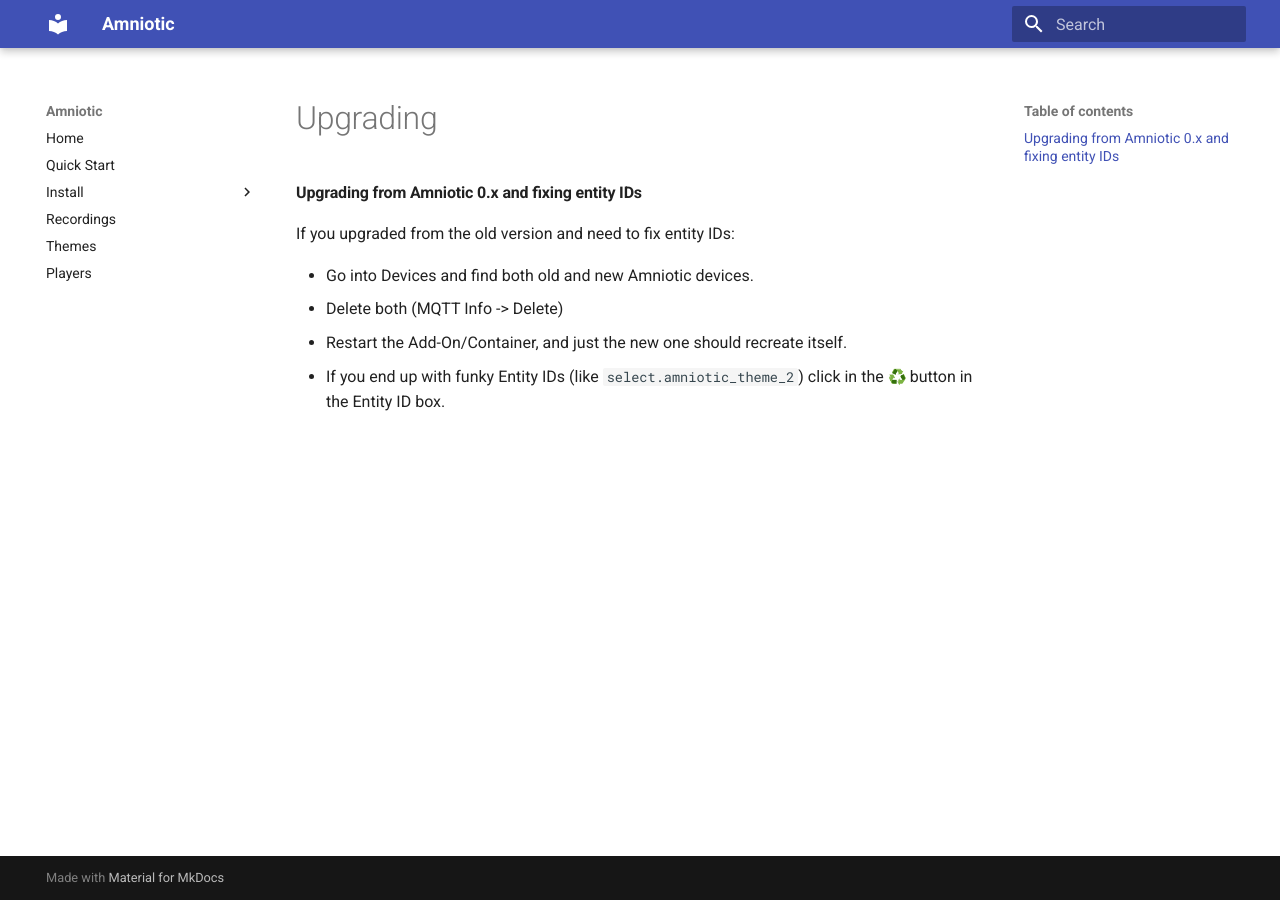
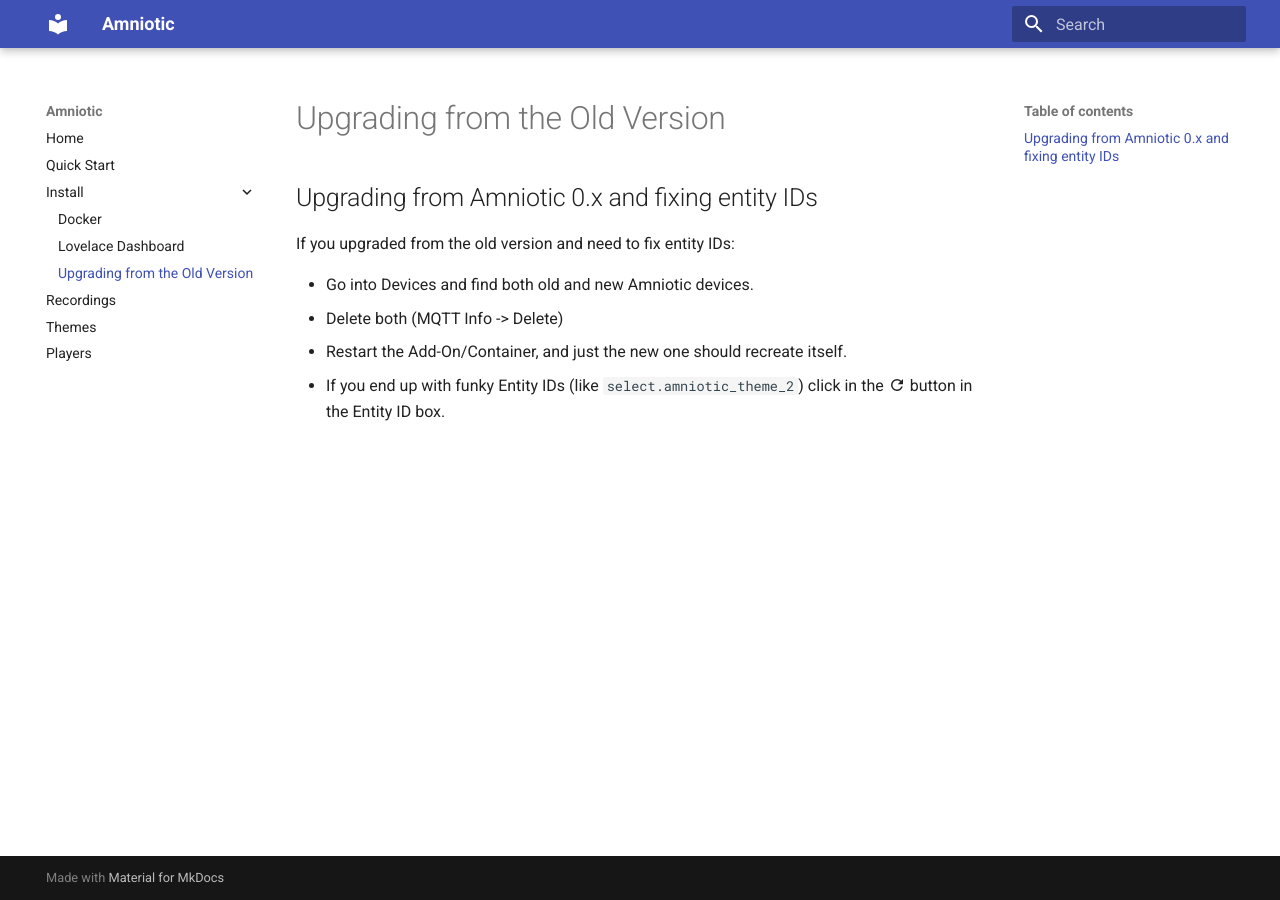
Before and after one commit to fmtr/amniotic, an MkDocs documentation site: the page built from docs/install/upgrading.md, in a window 1280 px wide. Built offline with MkDocs 1.6.1 and Material for MkDocs 9.7.7, drawn with Linux system fonts in a browser that asks for light colours; emoji names are drawn with the system emoji font; the version menu is left out.

Commit message:
Refine doc

```diff
--- a/docs/install/upgrading.md
+++ b/docs/install/upgrading.md
@@ -1,4 +1,4 @@
-#### Upgrading from Amniotic 0.x and fixing entity IDs
+## Upgrading from Amniotic 0.x and fixing entity IDs
 
 If you upgraded from the old version and need to fix entity IDs:
 
--- a/mkdocs.yml
+++ b/mkdocs.yml
@@ -36,6 +36,7 @@ nav:
   - Install:
       - Docker: install/docker.md
       - Lovelace Dashboard: install/dashboard.md
+      - Upgrading from the Old Version: install/upgrading.md
   - Recordings: recordings.md
   - Themes: themes.md
   - Players: players.md
```
Also changed, not shown: other parts of docs/install/upgrading.md (+1 -1 lines), docs/install/dashboard.md (+9 -6 lines), docs/install/docker.md (+1 -1 lines).
